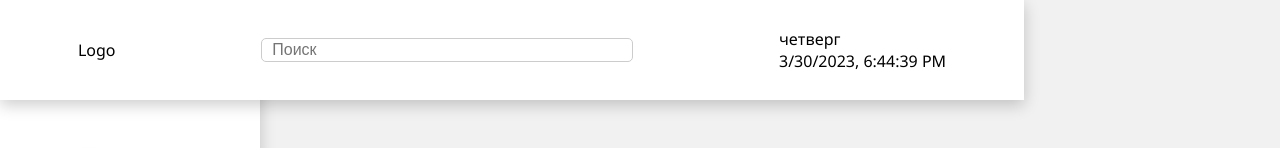
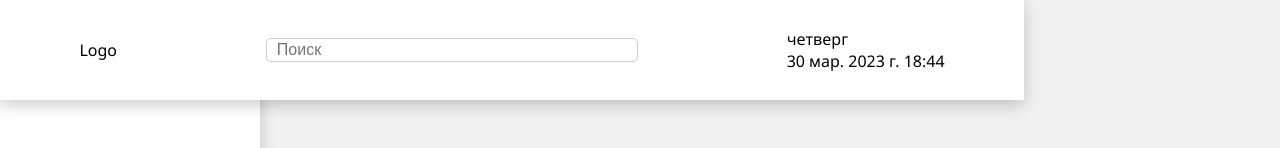
Before and after one commit to AlexKosen/vue-products-orders, a Vue app: page /orders in a window 1280 px wide. Shown: the top 148 px of the page. Built offline with nearby package versions, Linux system fonts and the light colour scheme; no server answers; grey boxes are pictures that could not be loaded.

Commit message:
components/v-navigation-menu - current time

```diff
--- a/src/components/orders/v-orders.vue
+++ b/src/components/orders/v-orders.vue
@@ -74,11 +74,11 @@ export default {
         </div>
         <div class="order-item-container-header">
           <div class="order-item-container-product-title">
-            Длинное название прихода
+           Приход: {{ORDERITEM.title}}
           </div>
           <div class="order-item-container-product-icon">
             <i class="material-icons">add_circle_outline</i>
-            <p>Добавить продукт</p>
+            <p class="order-item-addProduct">Добавить продукт</p>
           </div>
         </div>
         <div class="order-item-container-product"
@@ -149,6 +149,7 @@ export default {
   display: flex;
   text-align: center;
   color: rgb(9, 216, 9);
+  margin-top: 5px;
 }
 .order-item-container-product {
   display: flex;
--- a/src/components/orders/v-ordersItem.vue
+++ b/src/components/orders/v-ordersItem.vue
@@ -201,10 +201,12 @@ export default {
   position: relative;
   width: 100%;
 }
-/* .material-icons {
+.col-md-6 .material-icons {
   position: absolute;
   top: 50%;
   left: 50%;
   transform: translate(-50%, -50%);
-} */
+  color: gray;
+  cursor: auto;
+}
 </style>
--- a/src/components/v-navigation-menu.vue
+++ b/src/components/v-navigation-menu.vue
@@ -47,9 +47,6 @@ export default {};
 .sidebar li a:hover {
   transition: all 0.3s ease-in-out;
   font-weight: 600;
-  /* background-color: #e6e3e3;
-  width: 100px;
-  border-radius: 8px; */
 }
 
 .avatar {
--- a/src/components/v-top-menu.vue
+++ b/src/components/v-top-menu.vue
@@ -4,16 +4,27 @@
 export default {
   data() {
     return {
-      currentDate: '',
+      currentTime: new Date(),
       currentDay: '',
     }
   },
-
+  computed: {
+    formattedTime() {
+      const options = {
+        year: 'numeric',
+        month: 'short',
+        day: '2-digit',
+        hour: '2-digit',
+        minute: '2-digit'
+      };
+      return this.currentTime.toLocaleDateString('ru-RU', options).replace(',', '');
+    }
+  },
 
   mounted() {
     setInterval(() => {
-      this.currentDate = new Date().toLocaleString()
-    }, 1000)
+      this.currentTime = new Date();
+    }, 1000);
     this.currentDay = new Date().toLocaleString('ru-RU', { weekday: 'long' });
 
 
@@ -35,7 +46,7 @@ export default {
       </li>
       <li>
         <p>{{ currentDay }}</p>
-        <p>{{ currentDate }}</p>
+        <p>{{ formattedTime }}</p>
       </li>
     </ul>
   </nav>
```
